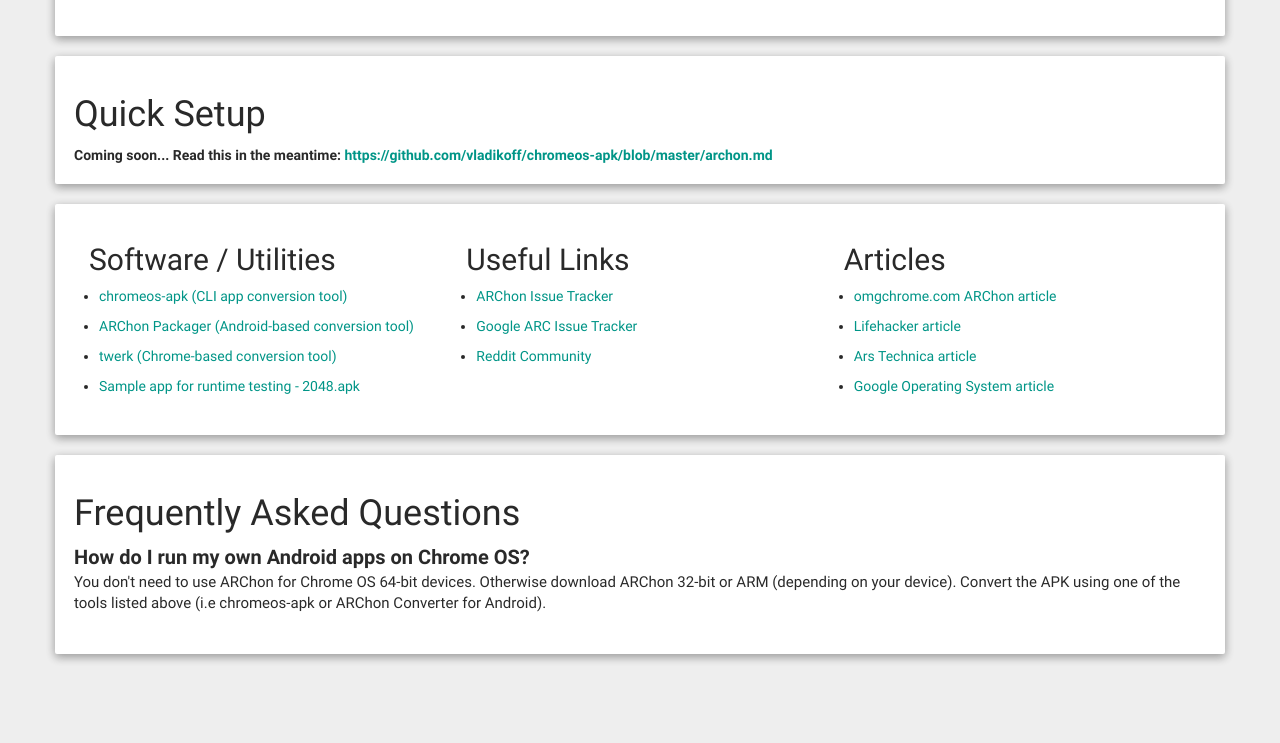
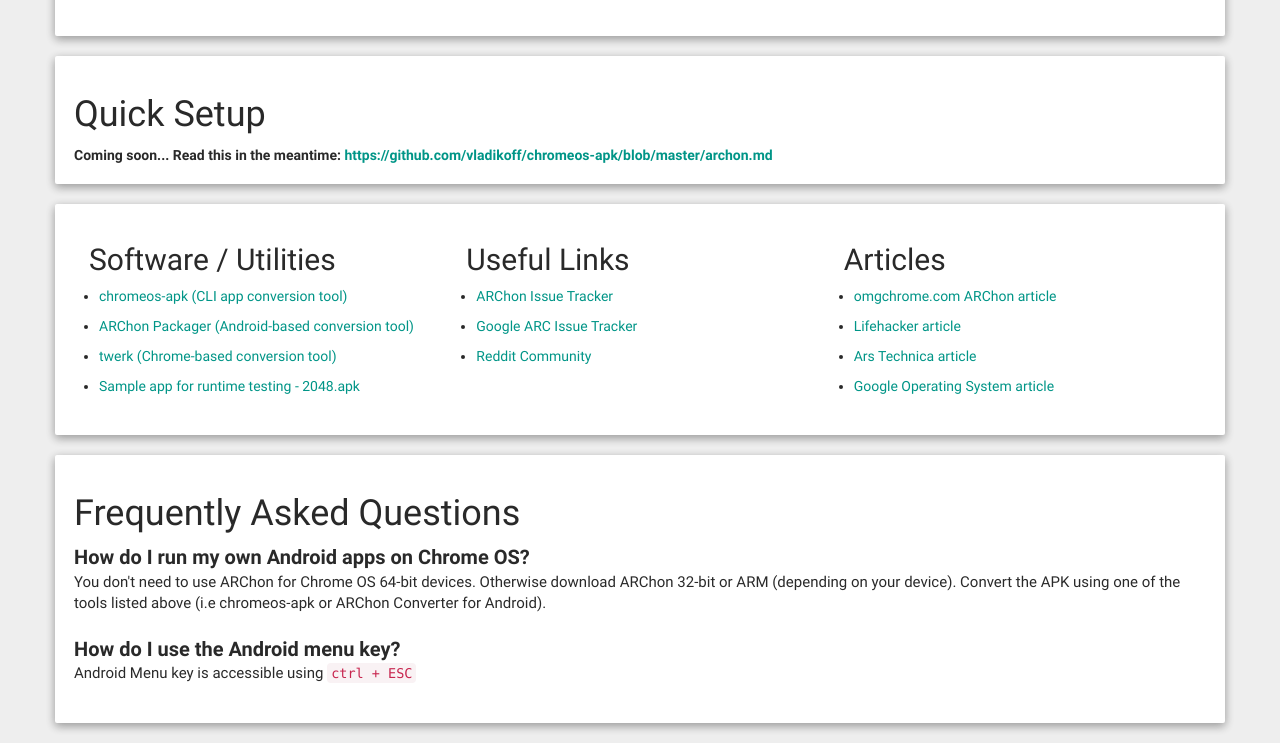
Before and after one commit to archon-runtime/archon-runtime.github.io, a plain HTML site: page index.html in a window 1280 px wide. Shown: the part 1265-2008 px from the top of the page. Before the commit the page ends 1939 px from the top, so only its background shows below. Drawn offline with Linux system fonts and the light colour scheme.

Commit message:
Update index.html

```diff
--- a/index.html
+++ b/index.html
@@ -168,6 +168,12 @@
       You don't need to use ARChon for Chrome OS 64-bit devices. Otherwise download ARChon 32-bit or ARM (depending on your device).
       Convert the APK using one of the tools listed above (i.e chromeos-apk or ARChon Converter for Android).
       </dd>
+
+      <dt>How do I use the Android menu key?</dt>
+      <dd>
+      Android Menu key is accessible using <code>ctrl + ESC</code>
+      </dd>
+
     </dl>
 
   </div>
```
